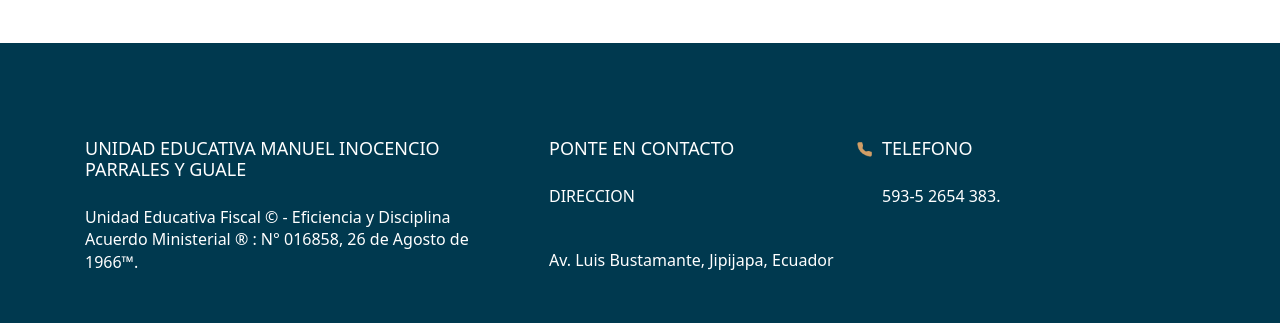
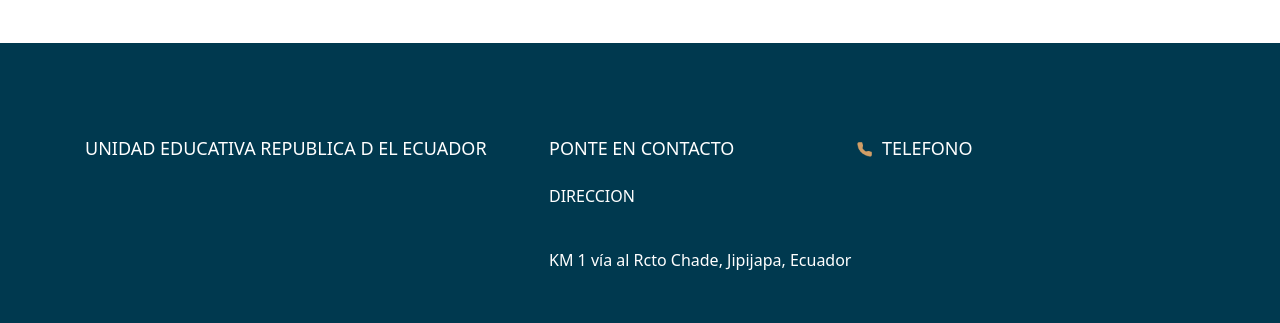
Before and after one commit to Giancarlos1024/AplicacionWeb, a React (Vite) app: page / in a window 1280 px wide. Shown: the part 5113-5436 px from the top of the page. Built offline with nearby package versions, Linux system fonts and the light colour scheme.

Commit message:
se actualizo el footer

```diff
--- a/src/components/Footer.jsx
+++ b/src/components/Footer.jsx
@@ -8,23 +8,23 @@ export const Footer = () => {
       <section>
         <div className='informacion-footer'>
           <div className='unidad-educativa'>
-            <h3>UNIDAD EDUCATIVA MANUEL INOCENCIO PARRALES Y GUALE</h3>
-            <p>Unidad Educativa Fiscal © - Eficiencia y Disciplina Acuerdo Ministerial ® : N° 016858, 26 de Agosto de 1966™.</p>
+            <h3>UNIDAD EDUCATIVA REPUBLICA D EL ECUADOR</h3>
+            {/* <p>Unidad Educativa Fiscal © - Eficiencia y Disciplina Acuerdo Ministerial ® : N° 016858, 26 de Agosto de 1966™.</p> */}
           </div>
           <div className='contacto'>
             <h3>PONTE EN CONTACTO</h3>
             <p>DIRECCION</p><br />
-            <p>Av. Luis Bustamante, Jipijapa, Ecuador</p>
+            <p>KM 1 vía al Rcto Chade, Jipijapa, Ecuador</p>
           </div>
           <div className='telefono'>
             <h3><img src="img/phone.png" alt="telefono" />TELEFONO</h3>
-            <p>593-5 2654 383.</p>
+            {/* <p>593-5 2654 383.</p> */}
           </div>
         </div>
         <div className='redes_sociales'>
           <a href="#"><img src="img/twitter_red.png" alt="twitter" /></a>
           <a href="#"><img src="img/linkedin_red.png" alt="linkedin" /></a>
-          <a href="#"><img src="img/facebook_red.png" alt="facebook" /></a>
+          <a href="https://web.facebook.com/amre.jipijapa?mibextid=LQQJ4d&rdid=qTFaabUNt0FG3kVO&share_url=https%3A%2F%2Fweb.facebook.com%2Fshare%2F14zodHC3KR%2F%3Fmibextid%3DLQQJ4d%26_rdc%3D1%26_rdr" target='_blank'><img src="img/facebook_red.png" alt="facebook" /></a>
           <a href="#"><img src="img/instagram_red.png" alt="instagram" /></a>
         </div>
 
```
